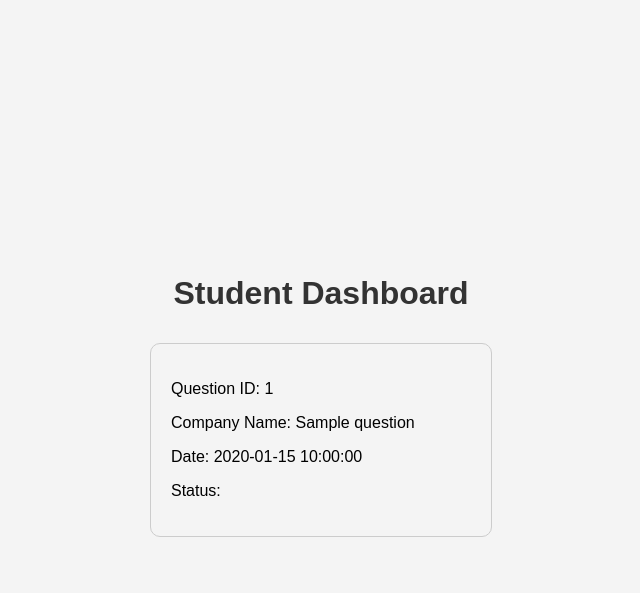
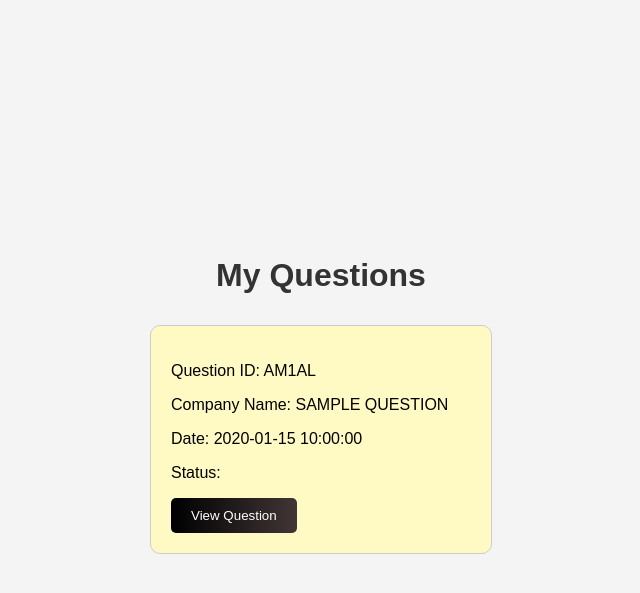
Before and after one commit to amalthomas2003/mini_project_s5, a Flask app: page /student_dashboard/view_my_questions in a window 1280 px wide. Shown: the top 593 px of the page, without its empty margins (319-959 px from the left). Run offline with Flask 3, Linux system fonts and the light colour scheme; the visitor is signed in with stand-in values (Sample User, id 1); tables that the repository leaves empty or names only in its code hold one stand-in row (values such as "Sample post"); some libraries are stand-ins or nearby versions.

Commit message:
Add files via upload
day 27

```diff
--- a/Mini_proooj/mini_project_day2/app.py
+++ b/Mini_proooj/mini_project_day2/app.py
@@ -2,6 +2,7 @@ from flask import Flask, request, render_template, redirect, url_for, session,js
 from flask_mysqldb import MySQL
 import details
 from datetime import datetime,date
+import re
 
 
 current_date = date.today()
@@ -484,9 +485,11 @@ def post_questions():
         c_name=request.form.get('c_name')
         print(c_name)
         content = request.form.get('content')
+        print(content)
         cur=mysql.connection.cursor()
         question_date=datetime.now().strftime("%Y-%m-%d")
         if tags !=None and c_name != None:
+            print("yay")
             cur.execute("INSERT INTO questions(tags,userid,username,question,status,question_date,company_name) VALUES (%s,%s,%s,%s,%s,%s,%s)",(tags,session['user_id'],session['student_name'],content,1,question_date,c_name))
             mysql.connection.commit()
             cur.close()
@@ -502,7 +505,7 @@ def view_questions():
             FROM questions AS Q
             JOIN student_details AS SD ON Q.userid = SD.userid
             WHERE Q.status = 1
-            ORDER BY Q.question_date ASC
+            ORDER BY Q.question_date DESC
         """)
         all_questions=cur.fetchall()
         questions_data=list(all_questions)
@@ -517,13 +520,16 @@ def view_questions():
             size=rank[4]
             question+=(font_style,name_color,style,weight,size)
             questions_data1.append(question)
-        #print(questions_data1)
-        #return redirect(url_for('student_dashboard'))
+        cur=mysql.connection.cursor()
+        cur.execute("SELECT COUNT(q_id) FROM questions")
+        total_questions=cur.fetchone()
+        cur.close()
+        #print(total_questions[0])
 
 
 
 
-    return render_template('questions.html', questions_data=questions_data1,q_suffix=details.q_suffix(),q_prefix=details.q_prefix())
+    return render_template('questions.html', questions_data=questions_data1,q_suffix=details.q_suffix(),q_prefix=details.q_prefix(),total_questions=total_questions,items_per_page=10)
 
 @app.route('/student_dashboard/view_result')
 def view_result():
@@ -538,10 +544,68 @@ def view_result():
 @app.route('/student_dashboard/view_my_questions')
 def view_my_questions():
     cursor=mysql.connection.cursor()
-    cursor.execute("SELECT q_id,company_name,question_date,status FROM questions WHERE userid = %s",(session['user_id'],))
+    cursor.execute("SELECT q_id,company_name,question_date,status FROM questions WHERE userid = %s ORDER BY q_id DESC",(session['user_id'],))
     questions=list(cursor.fetchall())
     cursor.close()
-    return render_template('myquestions.html', questions=questions)
+    return render_template('myquestions.html', questions=questions ,prefix=details.q_prefix(),suffix=details.q_suffix())
+
+
+
+@app.route('/student_dasboard/view_my_questions/view_the_question',methods=["GET","POST"],endpoint="view_the_question_endpoint")
+def view_the_question():
+    action=request.form.get('action')
+    if action=='apply':
+        q_id=request.form.get('q_id')
+        cur=mysql.connection.cursor()
+        cur.execute("SELECT question FROM questions WHERE q_id = %s ",(q_id,))
+        the_question=cur.fetchone()
+        cur.close()
+        print(the_question)
+    return render_template('the_question.html',the_question=the_question[0])
+
+
+
+@app.route('/student_dashboard/view_question/questions_search', methods=['GET'])
+def questions_search():
+    search_text = request.args.get('search_text').lower()
+
+
+    if search_text:
+        cur=mysql.connection.cursor()
+        cur.execute("""
+            SELECT Q.username, Q.userid, Q.question, Q.question_date, Q.tags, Q.company_name, SD.points , Q.q_id
+            FROM questions AS Q
+            JOIN student_details AS SD ON Q.userid = SD.userid
+            WHERE Q.status = 1
+            ORDER BY Q.question_date DESC
+        """)
+        all_questions=cur.fetchall()
+        questions_data=list(all_questions)
+        cur.close()
+        questions_data1=[]
+        for question in questions_data:
+            rank = details.choose_rank(question[6])
+            font_style=rank[0]
+            name_color=rank[1]
+            style=rank[2]
+            weight=rank[3]
+            size=rank[4]
+            question+=(font_style,name_color,style,weight,size)
+            if (re.search(r'{}'.format(re.escape(search_text)),str(question[0]).lower()) or
+                re.search(r'{}'.format(re.escape(search_text)),str(question[1]).lower()) or
+                re.search(r'{}'.format(re.escape(search_text)),str(question[2]).lower()) or
+                re.search(r'{}'.format(re.escape(search_text)),str(question[3]).lower()) or
+                re.search(r'{}'.format(re.escape(search_text)),str(question[4]).lower()) or
+                re.search(r'{}'.format(re.escape(search_text)),str(question[5]).lower()) or
+                re.search(r'{}'.format(re.escape(search_text)),str(question[6]).lower()) or
+                re.search(r'{}'.format(re.escape(search_text)),str(question[7]).lower()) or
+                re.search(r'{}'.format(re.escape(search_text)),str(details.q_prefix().lower()+str(question[7]).lower())+details.q_suffix().lower())):
+                questions_data1.append(question)
+    else:
+        return redirect(url_for('view_question_endpoint'))
+
+
+    return render_template('questions.html', questions_data=questions_data1,q_suffix=details.q_suffix(),q_prefix=details.q_prefix())
 
 
 
--- a/Mini_proooj/mini_project_day2/static/myquestions_style.css
+++ b/Mini_proooj/mini_project_day2/static/myquestions_style.css
@@ -18,6 +18,7 @@ h1 {
     display: flex;
     flex-wrap: wrap;
     justify-content: center;
+
 }
 
 .question-box {
@@ -26,8 +27,13 @@ h1 {
     padding: 20px;
     margin: 10px;
     width: 300px;
+    transition: background-color 0.2s ease-in-out, transform 0.2s ease-in-out, border-color 0.5s ease-in-out;
 }
-
+.question-box:hover {
+    background-color: #000000;
+    transform: scale(1.05);
+    border-color: rgb(0, 0, 0); /* Border color on hover */
+}
 .status-buttons button {
     margin-top: 10px;
     padding: 5px 10px;
@@ -37,3 +43,17 @@ h1 {
 .status-buttons button:hover {
     background-color: #ddd;
 }
+.see-question-btn {
+    /* Your styling rules for the "See Question" button */
+    background: linear-gradient(to right, #000000, #423535 ); /* Black to Grey gradient */
+    color: white; /* White text color */
+    padding: 10px 20px; /* Padding for better appearance */
+    border: none; /* No border */
+    border-radius: 5px; /* Rounded corners */
+    cursor: pointer; /* Cursor style on hover */
+}
+
+.see-question-btn:hover {
+    /* Styling when hovering over the button */
+    background: linear-gradient(to right, #3f1b1b, #000000 ,#5a2c2c); /* Grey to Black gradient */
+}
--- a/Mini_proooj/mini_project_day2/static/student_dashboard_style.css
+++ b/Mini_proooj/mini_project_day2/static/student_dashboard_style.css
@@ -141,7 +141,7 @@ body {
 }
 
 .btn1--ripple {
-    background: linear-gradient(90deg, #0162c8, #55e7fc);
+    background: linear-gradient(90deg, rgb(118, 60, 159), #e855fc);
     overflow: hidden;
 }
 
--- a/Mini_proooj/mini_project_day2/templates/myquestions.html
+++ b/Mini_proooj/mini_project_day2/templates/myquestions.html
@@ -3,19 +3,23 @@
 <head>
     <meta charset="UTF-8">
     <meta name="viewport" content="width=device-width, initial-scale=1.0">
-    <title>Student Dashboard</title>
+    <title>My Questions</title>
     <link rel="stylesheet" href="{{ url_for('static', filename='myquestions_style.css') }}">
 </head>
 <body>
-    <h1>Student Dashboard</h1>
+    <h1>My Questions</h1>
 
     <div class="question-container">
         {% for question in questions %}
-            <div class="question-box">
-                <p>Question ID: {{ question[0] }}</p>
-                <p>Company Name: {{ question[1] }}</p>
+            <div class="question-box" style="background-color: {{ '#c8e6c9' if question[3] == 1 else '#ffcdd2' if question[3] == 0 else '#fff9c4' }}">
+                <p>Question ID: {{prefix}}{{ question[0] }}{{suffix}}</p>
+                <p>Company Name: {{ question[1] | upper }}</p>
                 <p>Date: {{ question[2] }}</p>
                 <p>Status: <span id="status_{{ question[0] }}"></span></p>
+                <form action="{{ url_for('view_the_question_endpoint') }}" method="post" style="display: inline;">
+                    <input type="hidden" name="q_id" value="{{ question[0] }}">
+                    <button type="submit" name="action" value="apply" class="see-question-btn">View Question</button>
+                </form>
             </div>
         {% endfor %}
     </div>
@@ -34,6 +38,7 @@
                 return 'Pending';
             }
         }
+
     </script>
 
     <script src="{{ url_for('static', filename='myquestions.js') }}"></script>
```
Also changed, not shown: Mini_proooj/mini_project_day2/static/pagination.js (added, +31 -0 lines), Mini_proooj/mini_project_day2/static/post_interview_questions.js (+5 -6 lines), Mini_proooj/mini_project_day2/static/questions_style.css (+98 -0 lines), Mini_proooj/mini_project_day2/static/the_question_style.css (added, +26 -0 lines), Mini_proooj/mini_project_day2/templates/questions.html (+34 -3 lines), Mini_proooj/mini_project_day2/templates/the_question.html (added, +16 -0 lines), Mini_proooj/mini_project_day2/static/home.png (added).
